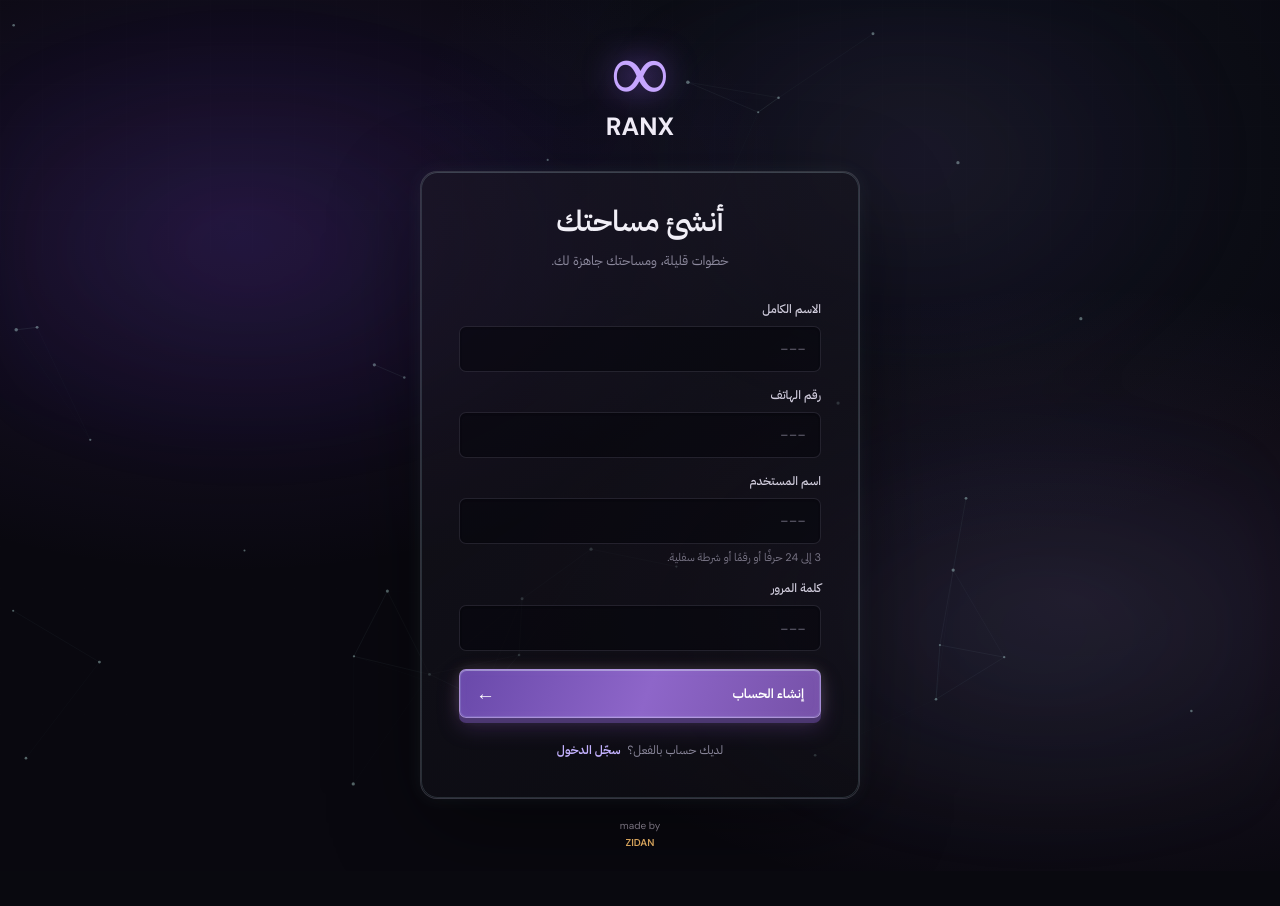
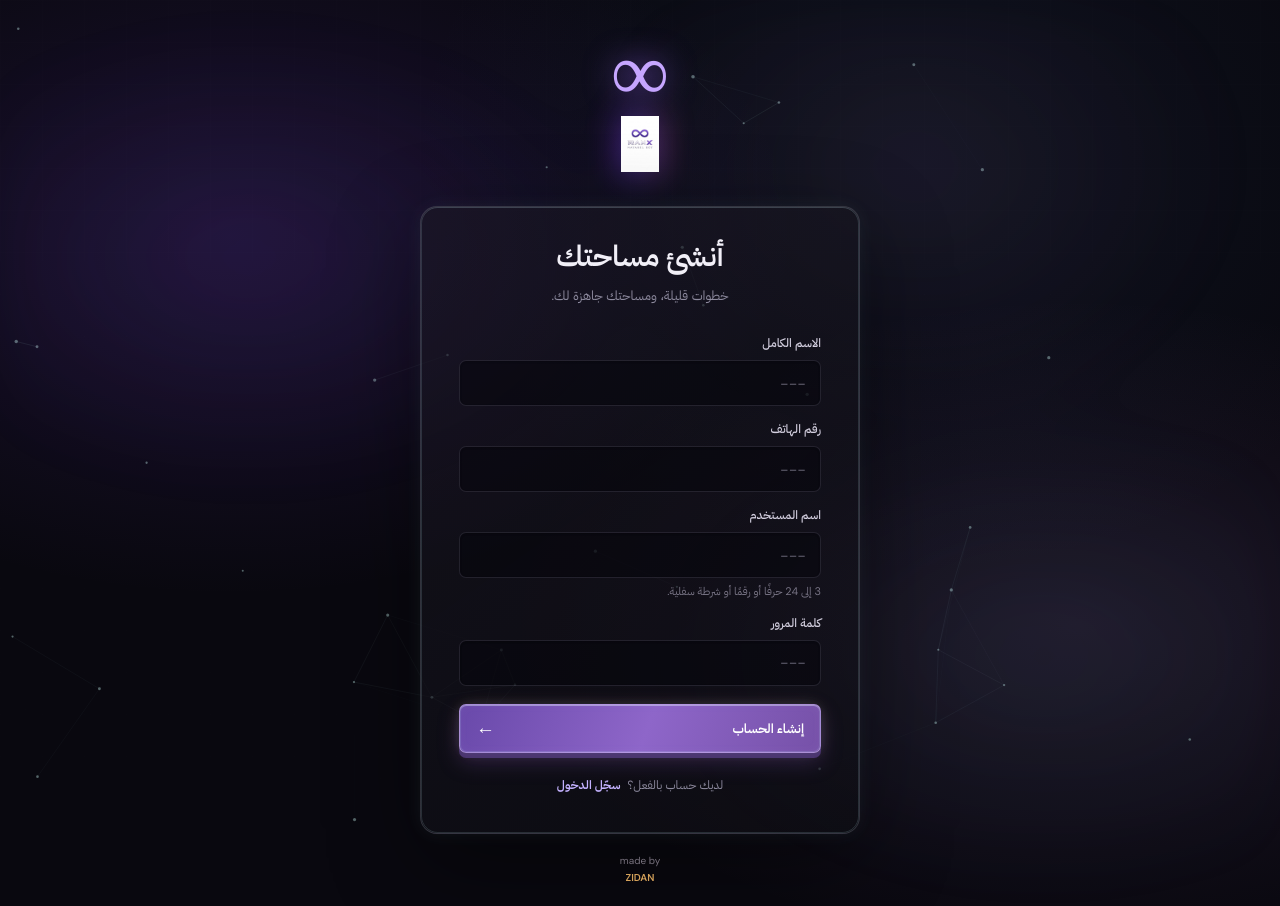
Before and after one commit to zidanhesham496-web/RANX, a React (Vite) app: page /signup in a window 1280 px wide. Before the commit the page ends 871 px from the top, so only its background shows below. Built offline with nearby package versions, Linux system fonts and the light colour scheme; no server answers.

Commit message:
Apply new visual RanxLogo identity across system pages

```diff
--- a/src/components/AuthShell.tsx
+++ b/src/components/AuthShell.tsx
@@ -1,3 +1,4 @@
+import { RanxLogo } from "../components/RanxLogo";
 import type { ReactNode } from "react";
 import { Link } from "react-router-dom";
 import { AuthNetwork } from "./AuthNetwork";
@@ -21,7 +22,7 @@ export function AuthShell({
       <div className="auth-content">
         <Link className="auth-brand" to="/" aria-label="RANX، الصفحة الرئيسية">
           <span className="auth-infinity" aria-hidden="true">∞</span>
-          <span className="auth-wordmark">RANX</span>
+          <RanxLogo />
         </Link>
         <section className="auth-panel">
           <div className="auth-heading">
--- /dev/null
+++ b/src/components/RanxLogo.tsx
@@ -0,0 +1,32 @@
+import React from 'react';
+
+interface RanxLogoProps {
+  className?: string;
+  size?: 'sm' | 'md' | 'lg';
+}
+
+export const RanxLogo: React.FC<RanxLogoProps> = ({ size = 'md', className = '' }) => {
+  const sizeClasses = {
+    sm: 'h-8',
+    md: 'h-14',
+    lg: 'h-20',
+  };
+
+  return (
+    <div className={`flex flex-col items-center justify-center my-2 ${className}`}>
+      <div className="relative group cursor-pointer">
+        {/* خلفية توهج النيون الفخمة */}
+        <div className="absolute -inset-1 bg-gradient-to-r from-purple-600 via-indigo-500 to-pink-500 rounded-lg blur-lg opacity-40 group-hover:opacity-75 transition duration-500 group-hover:duration-200"></div>
+
+        {/* صورة اللوجو الأساسية */}
+        <img
+          src="/ranx-logo.png"
+          alt="RANX Logo"
+          className={`relative ${sizeClasses[size]} w-auto object-contain transition-all duration-300 transform group-hover:scale-105`}
+        />
+      </div>
+    </div>
+  );
+};
+
+export default RanxLogo;
--- a/src/pages/LoginPage.tsx
+++ b/src/pages/LoginPage.tsx
@@ -1,3 +1,4 @@
+import { RanxLogo } from "../components/RanxLogo";
 import { useState, type FormEvent } from "react";
 import { Link, useNavigate } from "react-router-dom";
 import { AuthShell } from "../components/AuthShell";
--- a/src/pages/SignUpPage.tsx
+++ b/src/pages/SignUpPage.tsx
@@ -1,3 +1,4 @@
+import { RanxLogo } from "../components/RanxLogo";
 import { useState, type FormEvent } from "react";
 import { Link } from "react-router-dom";
 import { AuthShell } from "../components/AuthShell";
```
Also changed, not shown: public/ranx-logo.png (added).
